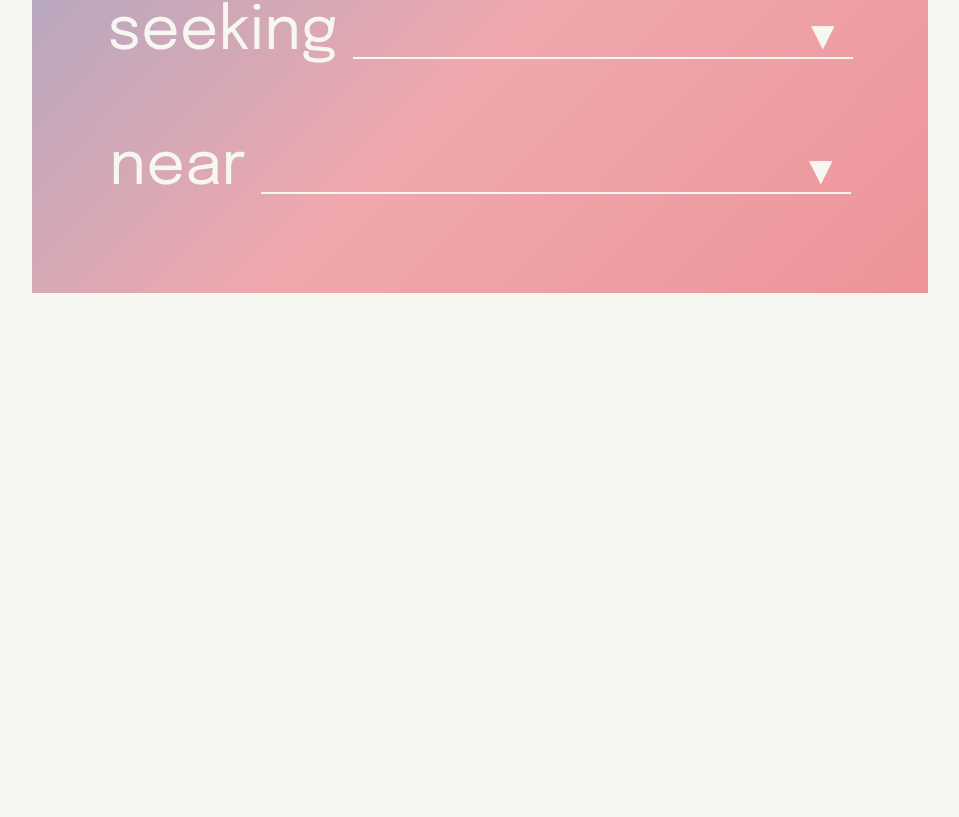
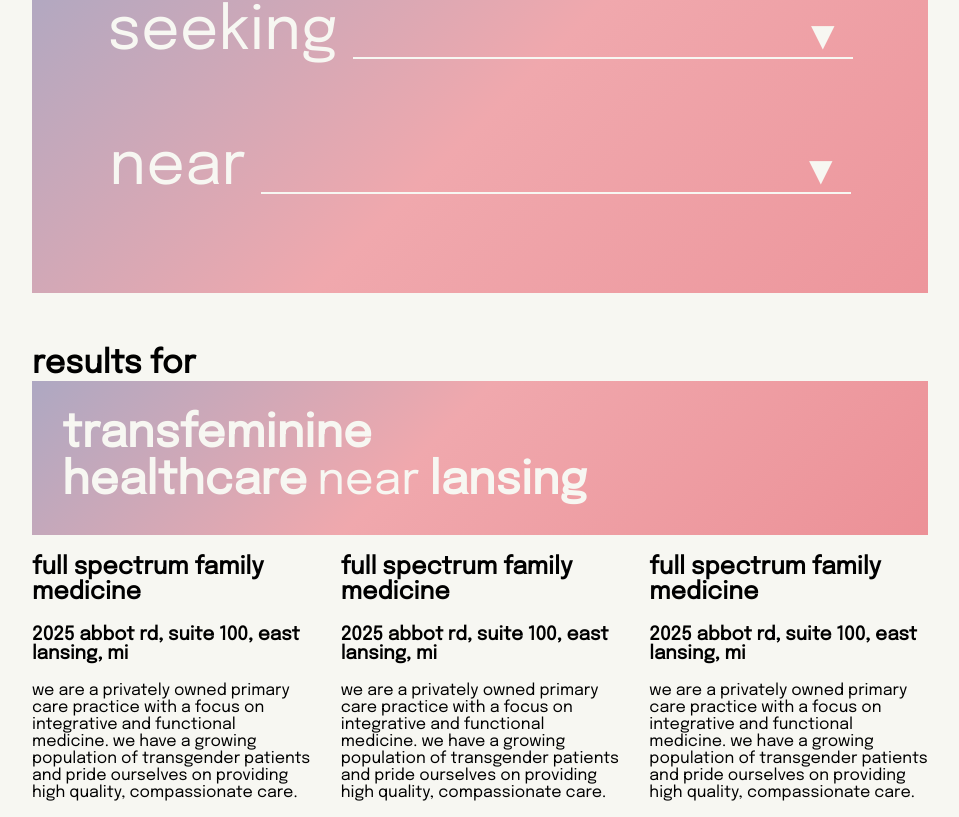
Before and after one commit to samuelmanor/ADEN, a React (Create React App) app in the folder client/: page / in a window 1280 px wide. Shown: the part 357-1174 px from the top of the page, without its empty margins (160-1119 px from the left). Before the commit the page ends 800 px from the top, so only its background shows below. Built offline with nearby package versions, Linux system fonts and the light colour scheme.

Commit message:
listing area html, css

```diff
--- a/client/src/App.scss
+++ b/client/src/App.scss
@@ -125,6 +125,40 @@
     // }
 }
 
+#listingcontainer {
+    margin-top: 150px;
+
+    h1 {
+        margin-bottom: 0;
+    }
+
+    #searchtitle {
+        font-size: 30px;
+        padding: 30px;
+        color: $offwhite;
+
+        background: linear-gradient(-45deg, $darkpink, $lightpink, $lightblue, $darkblue);
+        background-size: 250% 250%;
+        animation: gradient 10s ease infinite;
+        -webkit-animation: gradient 10s ease infinite;
+
+        h2 {
+            display: inline;
+            padding-right: 10px;
+        }
+
+        .searchnear {
+            font-weight: lighter;
+        }
+    }
+
+    #listingsmallcontainer {
+        display: flex;
+        justify-content: space-around;
+        gap: 30px;
+    }
+}
+
 // animations:
 @keyframes gradient {
     0% {
--- a/client/src/Components/ListingContainer.js
+++ b/client/src/Components/ListingContainer.js
@@ -1,9 +1,19 @@
 import React from "react";
+import ListingSmall from "./ListingSmall";
 
 function ListingContainer() {
     return (
         <div id='listingcontainer'>
-            <p>lorem ipsum</p>
+            <h1>results for</h1>
+            <div id='searchtitle'>
+                <h2>transfeminine healthcare</h2><h2 className='searchnear'>near</h2><h2>lansing</h2>
+            </div>
+
+            <div id='listingsmallcontainer'>
+                <ListingSmall />
+                <ListingSmall />
+                <ListingSmall />
+            </div>
         </div>
     )
 }
--- a/client/src/Components/ListingSmall.js
+++ b/client/src/Components/ListingSmall.js
@@ -3,7 +3,9 @@
 function ListingSmall() {
     return (
         <div id='listingsmall'>
-
+            <h2>full spectrum family medicine</h2>
+            <h3>2025 abbot rd, suite 100, east lansing, mi</h3>
+            <p>we are a privately owned primary care practice with a focus on integrative and functional medicine. we have a growing population of transgender patients and pride ourselves on providing high quality, compassionate care.</p>
         </div>
     )
 }
--- a/client/src/Components/SearchUI.js
+++ b/client/src/Components/SearchUI.js
@@ -68,7 +68,7 @@
                 </form>
 
                 {/* eventually this'll be something like {listings ? <ListingContainer /> : null} */}
-                {/* <ListingContainer /> */}
+                <ListingContainer />
         </div>
     )
 }
```
